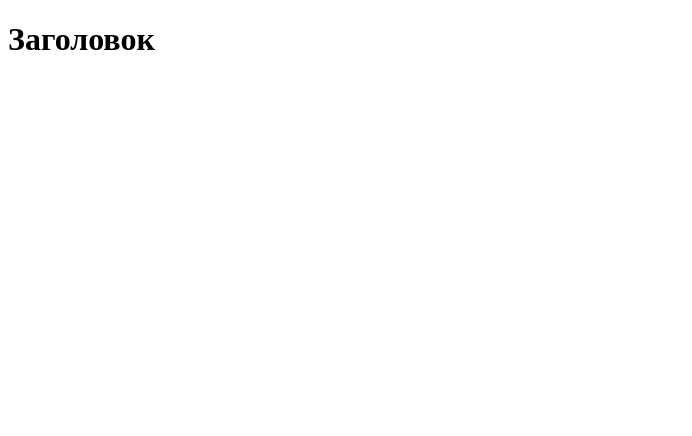
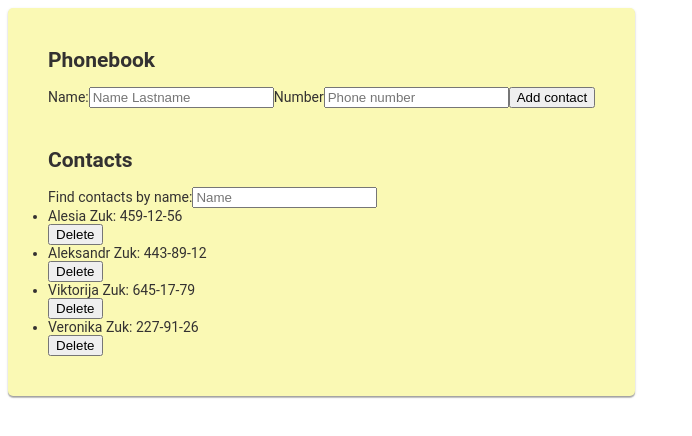
Before and after one commit to AlesiaZuk/goit-react-hw-02-phonebook, a React (Create React App) app: page / in a window 1280 px wide. Shown: the top 436 px of the page, without its empty margins (0-692 px from the left). Built offline with nearby package versions, Linux system fonts and the light colour scheme.

Commit message:
coздала компоненты без стилей

```diff
--- a/package.json
+++ b/package.json
@@ -12,6 +12,7 @@
     "react": "^17.0.2",
     "react-dom": "^17.0.2",
     "react-scripts": "4.0.3",
+    "uuid": "^8.3.2",
     "web-vitals": "^1.1.2"
   },
   "scripts": {
@@ -22,7 +23,6 @@
     "prepare": "husky install",
     "predeploy": "npm run build",
     "deploy": "gh-pages -d build"
-
   },
   "eslintConfig": {
     "extends": [
--- a/src/App.js
+++ b/src/App.js
@@ -1,9 +1,89 @@
-function App() {
-  return (
-    <>
-      <h1>Заголовок</h1>
-    </>
-  );
+import { Component } from "react";
+import { v4 as keyGenerate } from "uuid";
+
+import Section from "./components/Section/Section";
+import Form from "./components/Form/Form";
+import Contacts from "./components/Contacts/Contacts";
+import Filter from "./components/Filter/Filter";
+
+const sectionClass = ["section"];
+
+class App extends Component {
+  static defaultProps = {};
+
+  static propTypes = {};
+
+  state = {
+    contacts: [
+      { id: "id-1", name: "Alesia Zuk", number: "459-12-56" },
+      { id: "id-2", name: "Aleksandr Zuk", number: "443-89-12" },
+      { id: "id-3", name: "Viktorija Zuk", number: "645-17-79" },
+      { id: "id-4", name: "Veronika Zuk", number: "227-91-26" },
+    ],
+
+    filter: "",
+  };
+
+  handleChange = (e) => {
+    const { name, value } = e.target;
+    this.setState({ [name]: value });
+  };
+
+  handleAddContact = ({ name, number }) => {
+    const { contacts } = this.state;
+
+    if (
+      contacts.find((contact) => {
+        return contact.name === name;
+      })
+    ) {
+      alert(`${name} is already in contacts`);
+    } else {
+      const contactsOld = contacts;
+      const contactNew = {
+        id: keyGenerate(),
+        name: name,
+        number: number,
+      };
+      this.setState({
+        contacts: [...contactsOld, contactNew],
+      });
+    }
+  };
+
+  handleDeleteContact = (e) => {
+    const { contacts } = this.state;
+    const { key } = e.target;
+    console.log("click");
+
+    console.log(e.target);
+    console.log(key);
+
+    const elementForRemove = contacts.find((contact) => contact.id === key);
+    const elementForRemoveIndex = contacts.indexOf(elementForRemove);
+    contacts.splice(elementForRemoveIndex, 1);
+    this.setState({ contacts: [...contacts] });
+  };
+
+  render() {
+    const { contacts, filter } = this.state;
+
+    return (
+      <section className={sectionClass}>
+        <Section title="Phonebook">
+          <Form handleAddContact={this.handleAddContact}></Form>
+        </Section>
+        <Section title="Contacts">
+          <Filter filter={filter} handleChange={this.handleChange}></Filter>
+          <Contacts
+            contacts={contacts}
+            filter={filter}
+            handleDeleteContact={this.handleDeleteContact}
+          ></Contacts>
+        </Section>
+      </section>
+    );
+  }
 }
 
 export default App;
--- /dev/null
+++ b/src/components/Contacts/Contacts.js
@@ -0,0 +1,49 @@
+import { Component } from "react";
+import s from "./Contacts.module.css";
+
+class Contacts extends Component {
+  render() {
+    const { contacts, filter, handleDeleteContact } = this.props;
+
+    return (
+      <>
+        <ul>
+          {filter
+            ? contacts
+                .filter((contact) =>
+                  contact.name.toLowerCase().includes(filter.toLowerCase())
+                )
+                .map((contact) => (
+                  <li key={contact.id}>
+                    <p>
+                      {contact.name}: {contact.number}
+                    </p>
+                    <button
+                      key={contact.id}
+                      type="button"
+                      onClick={handleDeleteContact}
+                    >
+                      Delete
+                    </button>
+                  </li>
+                ))
+            : contacts.map((contact) => (
+                <li key={contact.id}>
+                  <p>
+                    {contact.name}: {contact.number}
+                  </p>
+                  <button
+                    key={contact.id}
+                    type="button"
+                    onClick={handleDeleteContact}
+                  >
+                    Delete
+                  </button>
+                </li>
+              ))}
+        </ul>
+      </>
+    );
+  }
+}
+export default Contacts;
--- /dev/null
+++ b/src/components/Filter/Filter.js
@@ -0,0 +1,26 @@
+import { Component } from "react";
+import s from "./Filter.module.css";
+
+class Filter extends Component {
+  render() {
+    const { filter, handleChange } = this.props;
+
+    return (
+      <label>
+        Find contacts by name:
+        <input
+          type="text"
+          name="filter"
+          value={filter}
+          onChange={handleChange}
+          placeholder="Name"
+          pattern="^[a-zA-Zа-яА-Я]+(([' -][a-zA-Zа-яА-Я ])?[a-zA-Zа-яА-Я]*)*$"
+          title="Имя может состоять только из букв, апострофа, тире и пробелов. Например Adrian, Jacob Mercer, Charles de Batz de Castelmore d'Artagnan и т. п."
+          required
+        />
+      </label>
+    );
+  }
+}
+
+export default Filter;
--- /dev/null
+++ b/src/components/Form/Form.js
@@ -0,0 +1,66 @@
+import { Component } from "react";
+
+import s from "./Form.module.css";
+
+class Form extends Component {
+  state = {
+    name: "",
+    number: "",
+  };
+
+  handleSubmit = (e) => {
+    e.preventDefault();
+  };
+
+  handleChange = (e) => {
+    const { name, value } = e.target;
+
+    this.setState({ [name]: value });
+  };
+
+  handleAddContact = () => {
+    const { name, number } = this.state;
+
+    this.props.handleAddContact({ name, number });
+  };
+
+  render() {
+    const { name, number } = this.state;
+
+    return (
+      <form onSubmit={this.handleSubmit}>
+        <label>
+          Name:
+          <input
+            type="text"
+            name="name"
+            value={name}
+            onChange={this.handleChange}
+            placeholder="Name Lastname"
+            pattern="^[a-zA-Zа-яА-Я]+(([' -][a-zA-Zа-яА-Я ])?[a-zA-Zа-яА-Я]*)*$"
+            title="Имя может состоять только из букв, апострофа, тире и пробелов. Например Adrian, Jacob Mercer, Charles de Batz de Castelmore d'Artagnan и т. п."
+            required
+          />
+        </label>
+        <label>
+          Number
+          <input
+            type="tel"
+            name="number"
+            value={number}
+            onChange={this.handleChange}
+            placeholder="Phone number"
+            pattern="\+?\d{1,4}?[-.\s]?\(?\d{1,3}?\)?[-.\s]?\d{1,4}[-.\s]?\d{1,4}[-.\s]?\d{1,9}"
+            title="Номер телефона должен состоять цифр и может содержать пробелы, тире, круглые скобки и может начинаться с +"
+            required
+          />
+        </label>
+        <button type="submit" onClick={this.handleAddContact}>
+          Add contact
+        </button>
+      </form>
+    );
+  }
+}
+
+export default Form;
--- /dev/null
+++ b/src/components/Section/Section.js
@@ -0,0 +1,12 @@
+import s from "./Section.module.css";
+
+function Section({ title, children }) {
+  return (
+    <section className={s.section}>
+      <h2 className={s.title}>{title}</h2>
+      {children}
+    </section>
+  );
+}
+
+export default Section;
--- /dev/null
+++ b/src/components/Section/Section.module.css
@@ -0,0 +1,6 @@
+.section {
+  padding: 20px;
+}
+.title {
+  margin-bottom: 15px;
+}
--- a/src/index.css
+++ b/src/index.css
@@ -0,0 +1,42 @@
+@import-normalize;
+
+html {
+  box-sizing: border-box;
+}
+*,
+*::before,
+*::after {
+  box-sizing: inherit;
+}
+
+body {
+  font-family: "Roboto", sans-serif;
+  font-size: 14px;
+
+  color: rgb(51, 49, 49);
+  background-color: #fff;
+}
+
+h2,
+p,
+ul,
+li {
+  margin: 0px;
+}
+
+ul {
+  padding-left: 0;
+}
+
+.section {
+  display: inline-block;
+  padding: 20px;
+
+  border-style: none;
+  border-radius: 5px;
+
+  box-shadow: 0px 1px 3px rgba(0, 0, 0, 0.12), 0px 1px 1px rgba(0, 0, 0, 0.14),
+    0px 2px 1px rgba(0, 0, 0, 0.2);
+
+  background-color: rgb(250, 249, 180);
+}
```
Also changed, not shown: src/components/Contacts/Contacts.module.css (added), src/components/Filter/Filter.module.css (added), src/components/Form/Form.module.css (added), 1 other file (tests, documents, lock files or other folders).
